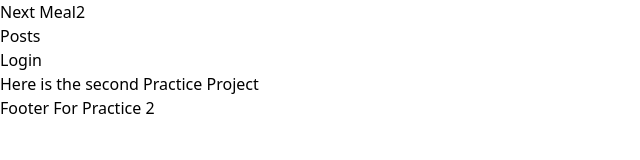
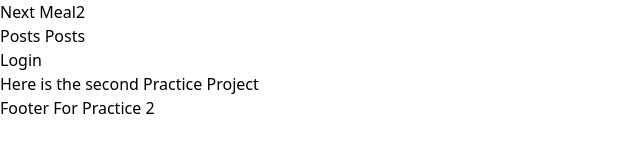
Before and after one commit to JannatulAfrozFaria/next-js-practice-2, a Next.js app: page / in a window 1280 px wide. Shown: the top 160 px of the page, without its empty margins (0-640 px from the left). Built offline with nearby package versions, Linux system fonts and the light colour scheme.

Commit message:
new option added in navbar

```diff
--- a/src/components/NavBar.jsx
+++ b/src/components/NavBar.jsx
@@ -7,6 +7,10 @@ const NavBar = () => {
     const pathName = usePathname();
     const router = useRouter();
     const links = [
+        {
+            title: "Posts",
+            path: '/posts'
+        },
         {
             title: "Posts",
             path: '/posts'
```
